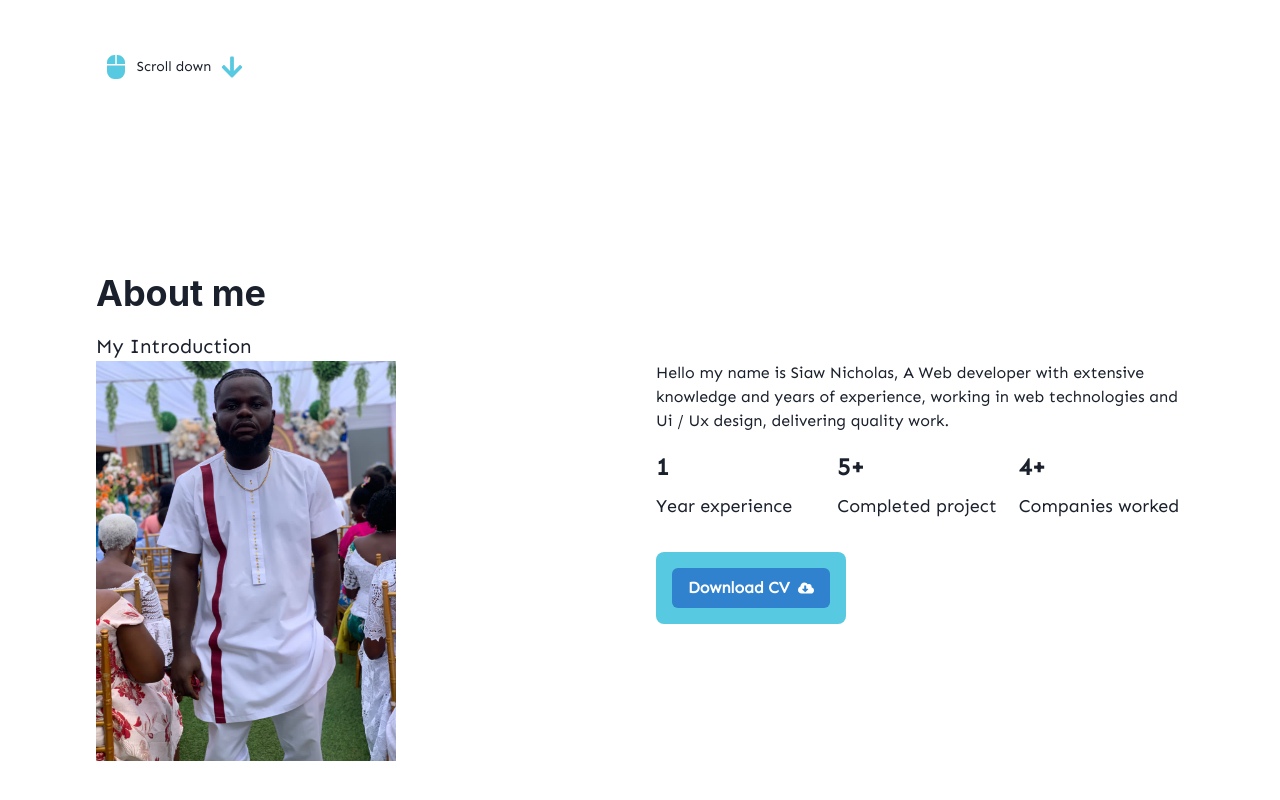
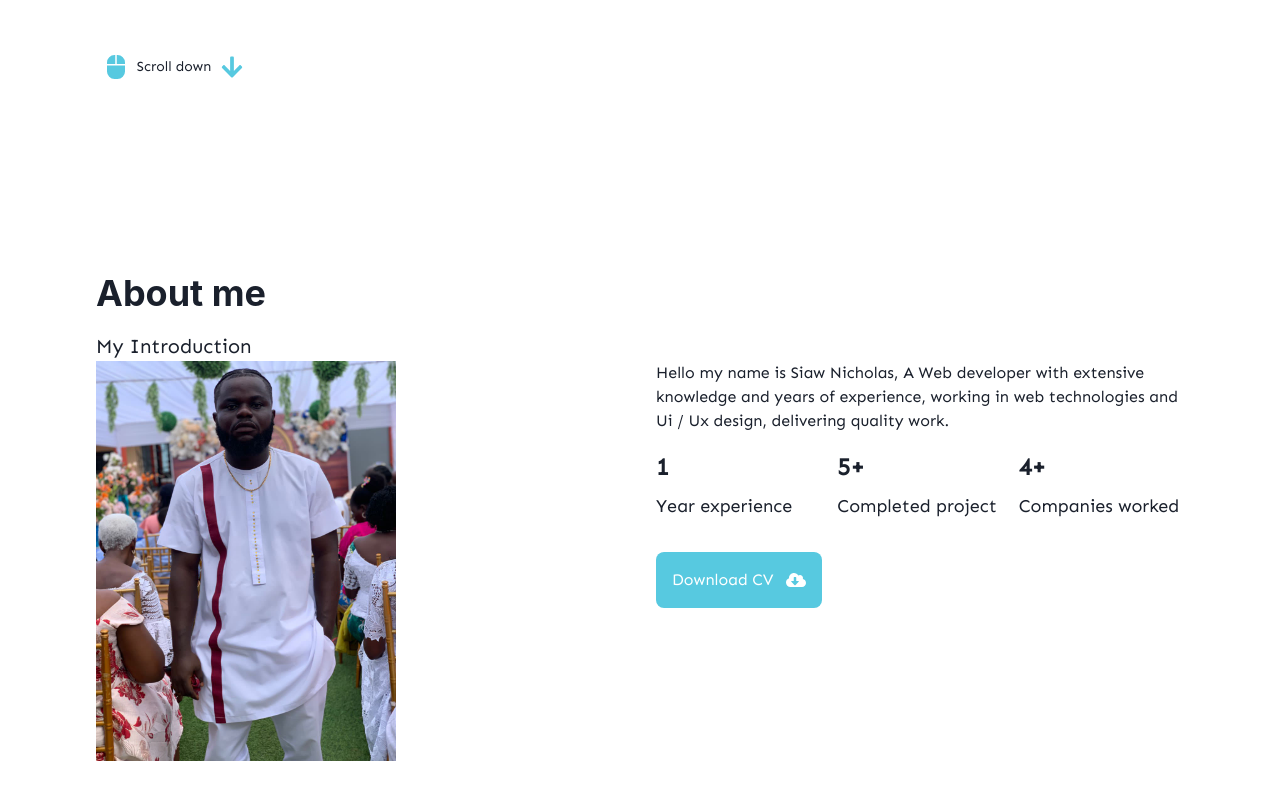
Before and after one commit to ayequill/siaw.dev, a React (Create React App) app: page / in a window 1280 px wide. Shown: the part 464-1264 px from the top of the page. Built offline with nearby package versions, Linux system fonts and the light colour scheme.

Commit message:
FIX: Fix Button

```diff
--- a/src/components/About.tsx
+++ b/src/components/About.tsx
@@ -51,7 +51,7 @@ export default function About() {
 					<Box>
 						{/* eslint-disable-next-line @typescript-eslint/no-unsafe-assignment */}
 						<Link variant="brandPrimary" download="Siaw's CV" href={cv}>
-							<Box
+							{/* <Box
 								display="inline-flex"
 								alignItems="center"
 								px={4}
@@ -61,10 +61,10 @@ export default function About() {
 								bg="blue.500"
 								borderRadius="md"
 								_hover={{ bg: 'blue.600' }}
-							>
-								Download CV
-								<Icon as={FaCloudDownloadAlt} ml={2} />
-							</Box>
+							> */}
+							Download CV
+							<Icon fontSize="xl" as={FaCloudDownloadAlt} ml={2} />
+							{/* </Box> */}
 						</Link>
 					</Box>
 				</Box>
```
